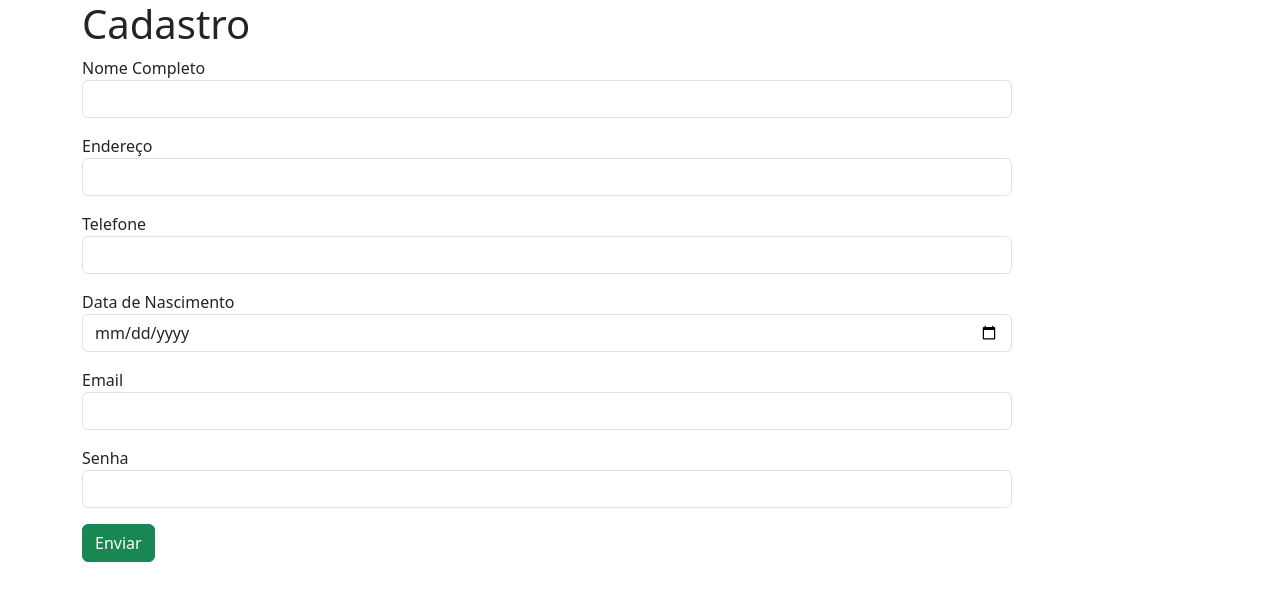
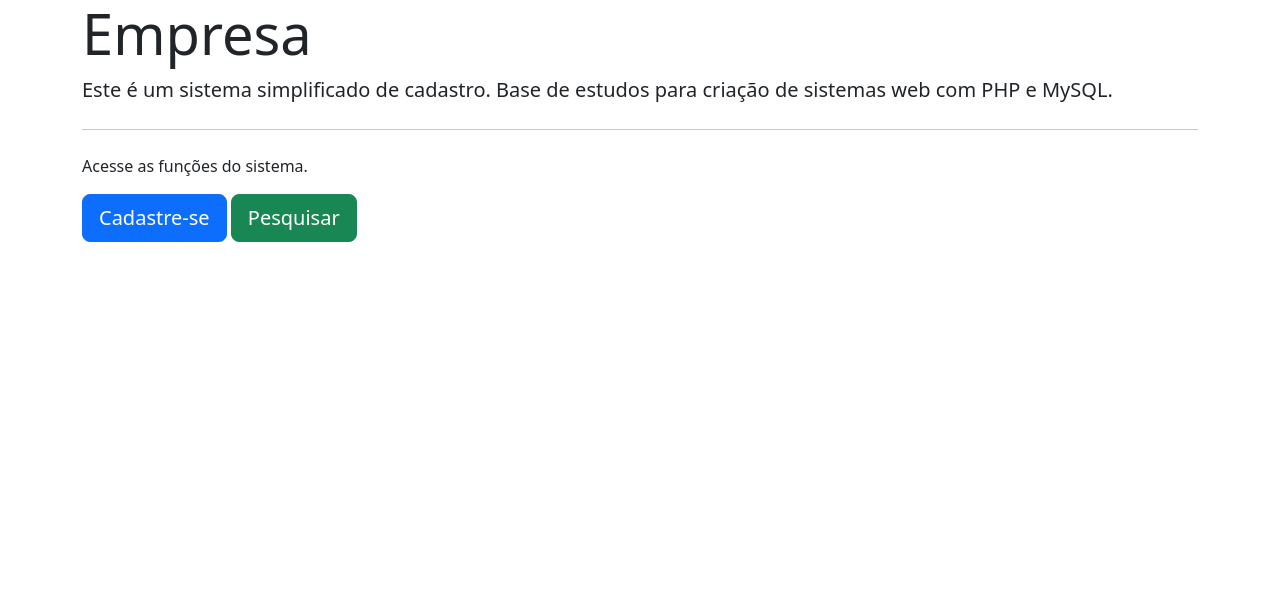
Before and after one commit to kyoleht/crud-empresa, a PHP site: page / in a window 1280 px wide. Shown: the top 601 px of the page. Run offline with PHP 8.4, Linux system fonts and the light colour scheme.

Commit message:
cadastro concluido

```diff
--- a/cadastro_script.php
+++ b/cadastro_script.php
@@ -6,7 +6,7 @@
     <meta name="viewport" content="width=device-width, initial-scale=1.0">
     <link href="css/bootstrap.min.css" rel="stylesheet">
     <script src="js/bootstrap.bundle.min.js"></script>
-    <title>Cadastro</title>
+    <title>Cadastro Realizado!</title>
 </head>
 
 <body>
--- a/index.php
+++ b/index.php
@@ -6,57 +6,19 @@
     <meta name="viewport" content="width=device-width, initial-scale=1.0">
     <link href="css/bootstrap.min.css" rel="stylesheet">
     <script src="js/bootstrap.bundle.min.js"></script>
-    <title>Cadastro</title>
+    <title>Empresa</title>
 </head>
 
 <body>
     <div class="container">
         <div class="row">
-            <div class="col">
-                <h1>Cadastro</h1>
-                <form action="cadastro_script.php" method="POST">
-                    <div class="mb-3 row">
-                        <div class="form-group mb-3">
-                            <label for="nome">Nome Completo</label>
-                            <div class="col-sm-10">
-                                <input type="text" class="form-control" name="nome" required>
-                            </div>
-                        </div>
-                        <div class="form-group mb-3">
-                            <label for="endereco">Endereço</label>
-                            <div class="col-sm-10">
-                                <input type="text" class="form-control" name="endereco">
-                            </div>
-                        </div>
-                        <div class="form-group mb-3">
-                            <label for="tel">Telefone</label>
-                            <div class="col-sm-10">
-                                <input type="tel" class="form-control" name="telefone">
-                            </div>
-                        </div>
-                        <div class="form-group mb-3">
-                            <label for="nascimento">Data de Nascimento</label>
-                            <div class="col-sm-10">
-                                <input type="date" class="form-control" name="dt_nascimento">
-                            </div>
-                        </div>
-                        <div class="form-group mb-3">
-                            <label for="email">Email</label>
-                            <div class="col-sm-10">
-                                <input type="email" class="form-control" name="email" required>
-                            </div>
-                        </div>
-                        <div class="form-group mb-3">
-                            <label for="Senha">Senha</label>
-                            <div class="col-sm-10">
-                                <input type="password" class="form-control" name="senha" required>
-                            </div>
-                        </div>
-                        <div class="form-group mb-3">
-                            <input type="submit" class="btn btn-success" value="Enviar">
-                        </div>
-                    </div>
-                </form>
+            <div class="jumbotron">
+                <h1 class="display-4">Empresa</h1>
+                <p class="lead">Este é um sistema simplificado de cadastro. Base de estudos para criação de sistemas web com PHP e MySQL.</p>
+                <hr class="my-4">
+                <p>Acesse as funções do sistema.</p>
+                <a class="btn btn-primary btn-lg" href="cadastro.php" role="button">Cadastre-se</a>
+                <a class="btn btn-success btn-lg" href="pesquisa.php" role="button">Pesquisar</a>
             </div>
         </div>
     </div>
```
Also changed, not shown: cadastro.php (added, +66 -0 lines), pesquisa.php (added, +23 -0 lines).
